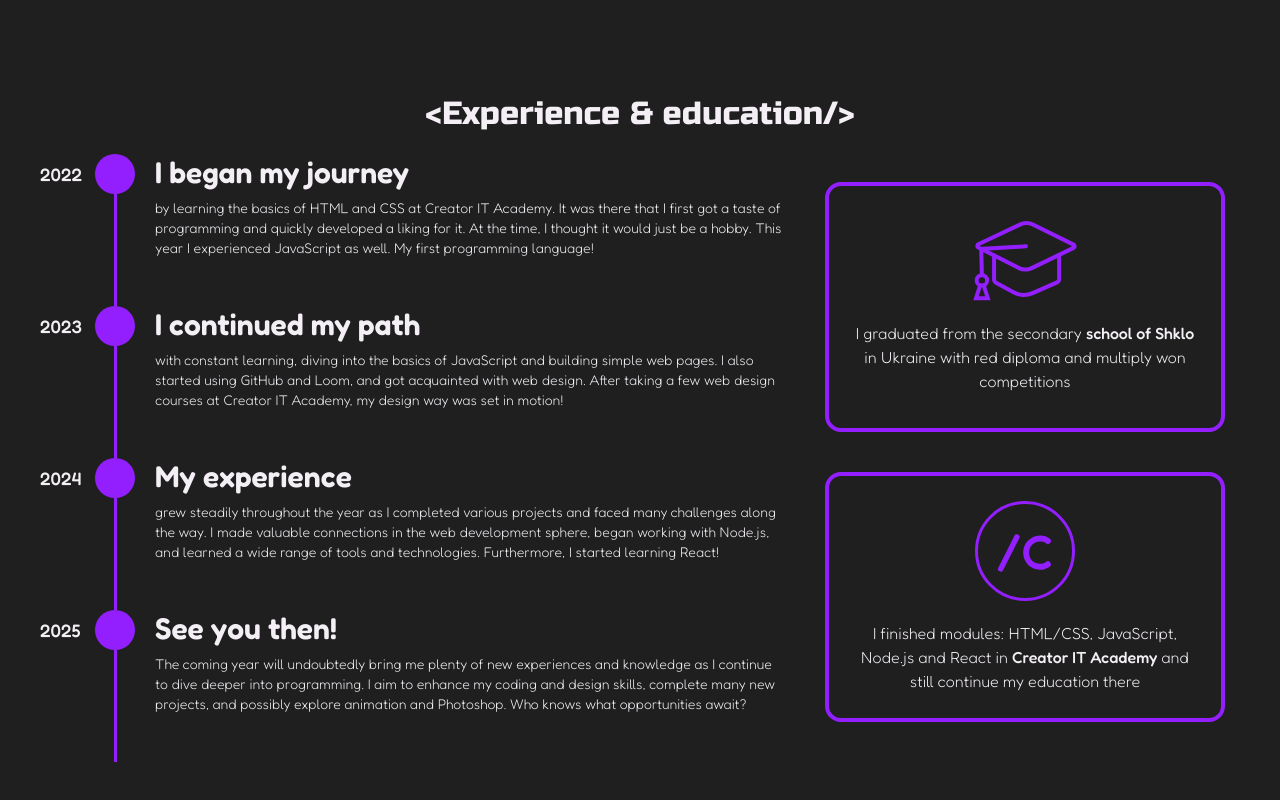
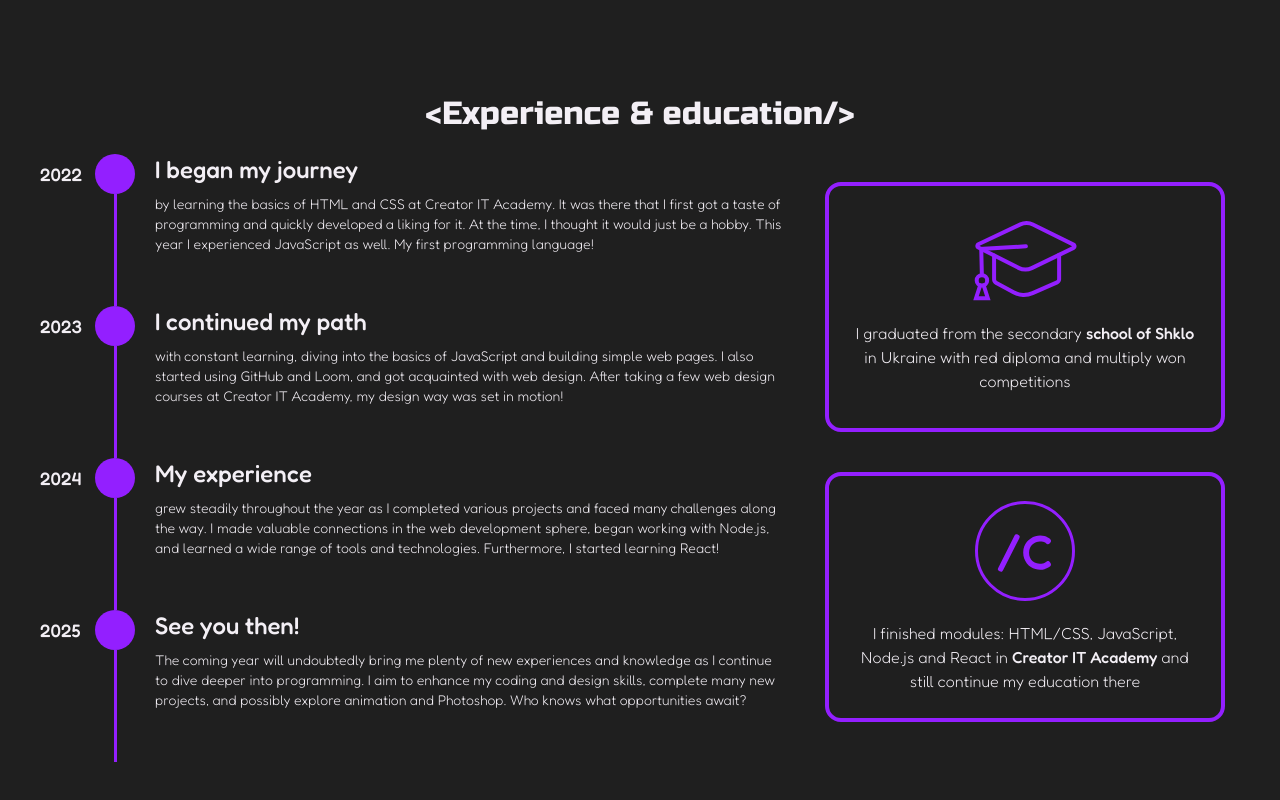
Before and after one commit to ZubalYana/Portfolio, a React (Vite) app: page /about in a window 1280 px wide. Shown: the part 1530-2330 px from the top of the page. Built offline with nearby package versions, Linux system fonts and the light colour scheme; a web font is replaced by a local one.

Commit message:
correct the experiences titles styles

```diff
--- a/src/components/EducationCards.jsx
+++ b/src/components/EducationCards.jsx
@@ -11,14 +11,14 @@ export default function EducationCards() {
     setIsAnimatingHat(true);
     setTimeout(() => {
       setIsAnimatingHat(false);
-    }, 1000); // Match the animation duration
+    }, 1000);
   };
 
   const handleLogoClick = () => {
     setIsAnimatingLogo(true);
     setTimeout(() => {
       setIsAnimatingLogo(false);
-    }, 1000); // Match the animation duration
+    }, 1000);
   };
 
   return (
--- a/src/components/ExperienceRoadmap/ExperienceRoadmap.jsx
+++ b/src/components/ExperienceRoadmap/ExperienceRoadmap.jsx
@@ -79,7 +79,7 @@ export default function ExperienceRoadmap() {
             ></div>
           </div>
           <div className="experience_text w-[650px] h-full flex flex-col pl-5">
-            <div className="experience_title text-3xl font-semibold text-customWhite">
+            <div className="experience_title text-2xl font-medium text-customWhite">
               {step.title}
             </div>
             <div className="experience_description text-sm font-light text-customWhite mt-2">
```
